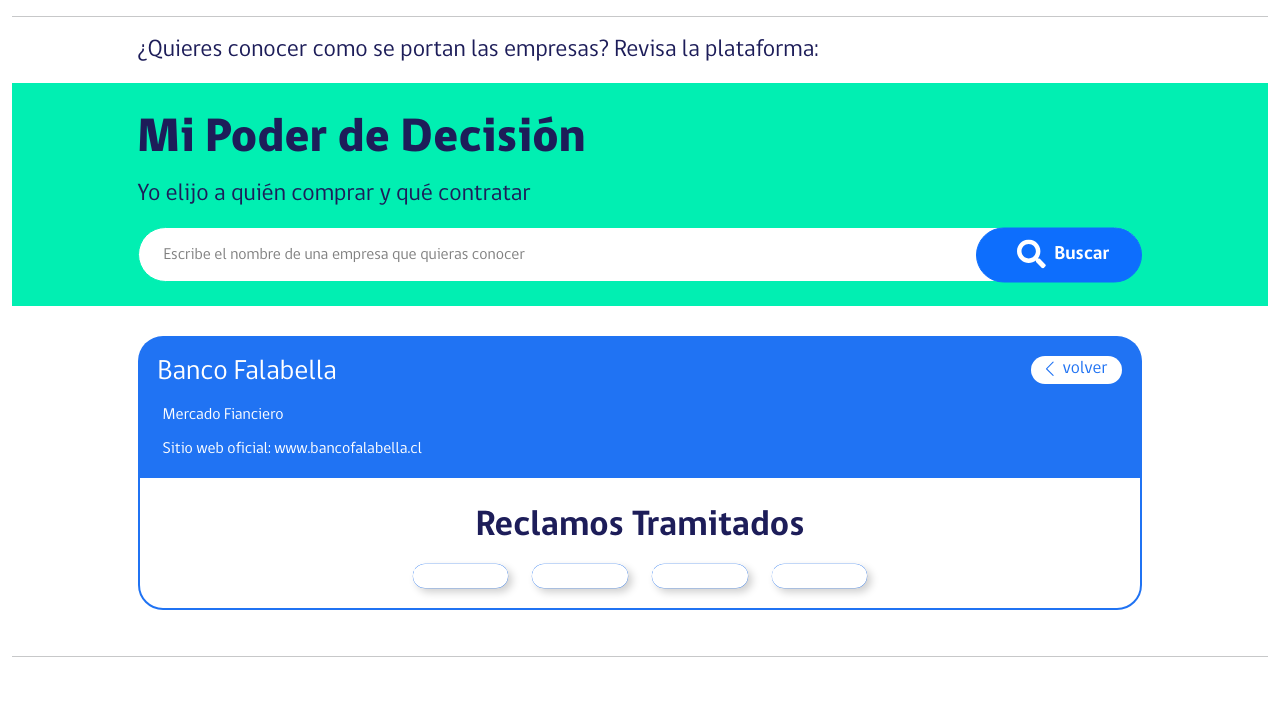
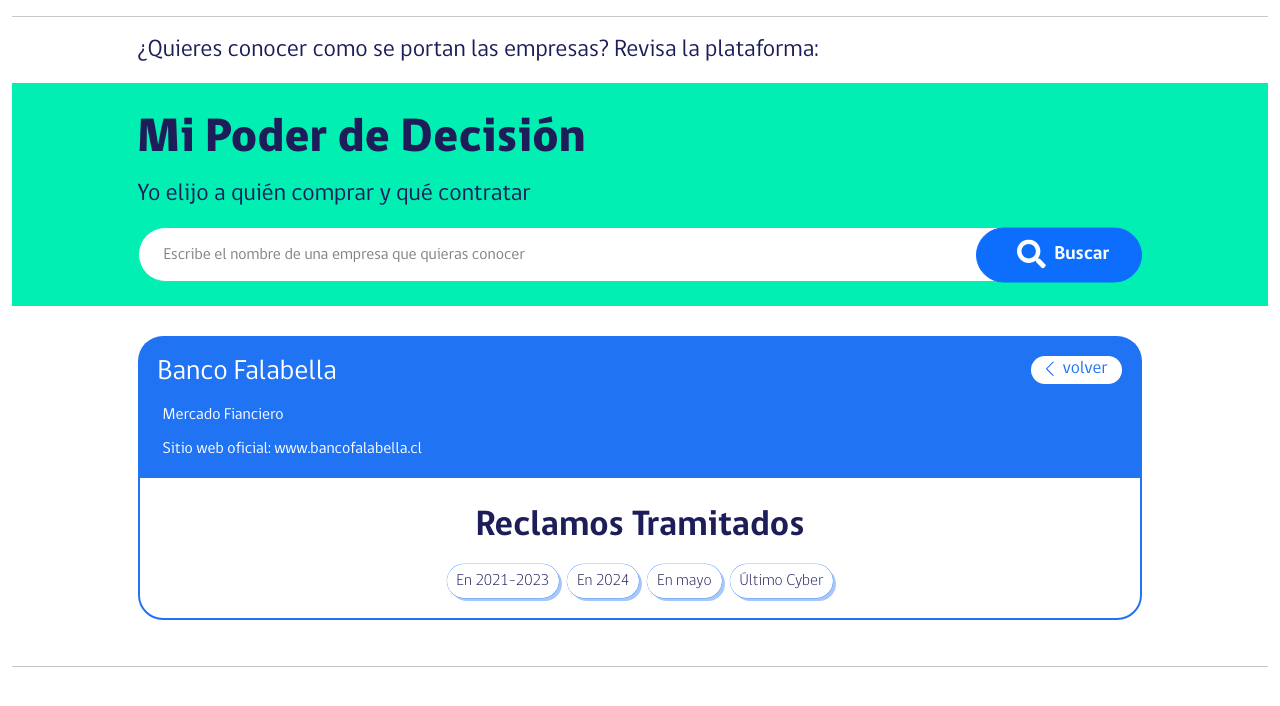
Before and after one commit to JorgeObreque/colabora, a React (Vite) app in the folder app/: page /company in a window 1280 px wide. Shown: the top 706 px of the page. Built offline with nearby package versions, Linux system fonts and the light colour scheme.

Commit message:
style: felxbox usage in Filters

```diff
--- a/app/src/components/Company/Company.jsx
+++ b/app/src/components/Company/Company.jsx
@@ -14,13 +14,11 @@
             </div>
             <div className="body text-center">
                 <h4 className="my-4">Reclamos Tramitados</h4>
-                <div className="d-flex justify-content-center">
-                    <div className="row">
-                        <div className="col-md-3 "><Filter/></div>
-                        <div className="col-md-3 "><Filter/></div>
-                        <div className="col-md-3 "><Filter/></div>
-                        <div className="col-md-3 "><Filter/></div>
-                    </div>
+                <div className=" d-flex justify-content-center flex-wrap gap-2">
+                    <div className="d-flex"><Filter><span>En 2021-2023</span></Filter></div>
+                    <div className="d-flex"><Filter><span>En 2024</span></Filter></div>
+                    <div className="d-flex"><Filter><span>En mayo</span></Filter></div>
+                    <div className="d-flex"><Filter><span>Último Cyber</span></Filter></div>
                 </div>
             </div>
         </div>
--- a/app/src/components/Filter/Filter.css
+++ b/app/src/components/Filter/Filter.css
@@ -1,9 +1,9 @@
 .filter-main{
-    /* border: 1px solid #2073F3; */
+    font-family: 'gobCL';
+    font-weight: 300;
     box-shadow: 0 0 0 0.2px #2073F3,
-    4px 4px 8px rgba(0, 0, 0, 0.2);
+    3px 3px 0px rgba(32, 115, 243, 0.4);
     border-radius: 25px;
-    color: #FFFFFF;
-    padding: 0;
-    margin: 0;
+    padding: 5px 10px 5px 10px !important;
+    margin: 0 !important;
 }
--- a/app/src/components/Filter/Filter.jsx
+++ b/app/src/components/Filter/Filter.jsx
@@ -1,12 +1,27 @@
 import React,{useEffect,useState} from "react";
 import './Filter.css';
 
-const Filter = () => {
+const Filter = ({children,styles}) => {
 
+    console.log("children",children)
+    const defaultStyles = {
+        fontFamily: "'gobCL'",
+        fontWeight: 300,
+        boxShadow: "0 0 0 0.2px #2073F3, 3px 3px 0px rgba(32, 115, 243, 0.4)",
+        borderRadius: "25px",
+        color: "#1D1D59",
+        margin: 0,
+        whiteSpace: "nowrap",
+        ...styles,
+      };
     return(
-        <div className="filter-main">
-            En 2021-2023
-        </div>
+        <>
+            <div style={defaultStyles} className="filter-main d-inline p-0 m-0">
+                {children}
+            </div>
+        </>
+
+
     );
 }
 
--- a/app/src/components/Search/Search.jsx
+++ b/app/src/components/Search/Search.jsx
@@ -28,15 +28,22 @@
 
     const handleChange = (selected) => {
         setSelectedOptions(selected);
+
     };
 
+
     const handleInputChange = (value) => {
-        setInputValue(value);
+        if(selectedOptions.length < 1){ // Este es un parche para no escoger mas de una opcion en modo multi. (Utilizado sólo por el estilo del diseño.)
+            setInputValue(value);
 
-        if (value.trim().length > 0) {
-            setMenuIsOpen(true);
-        } else {
-            setMenuIsOpen(false);
+            if (value.trim().length > 0) {
+                setMenuIsOpen(true);
+            } else {
+                setMenuIsOpen(false);
+            }
+        }
+        else{
+            return;
         }
     };
 
@@ -52,11 +59,12 @@
                 <div className="position-relative">
                     <Select
                             options={options}
-                            isMulti
                             value={selectedOptions}
                             onChange={handleChange}
                             placeholder="Escribe el nombre de una empresa que quieras conocer"
                             isSearchable={true}
+                            isClearable={false}
+                            isMulti // utilicé modo multi porque fue la única manera de posicionar la "x" al lado de la opcion.
                             components={animatedComponents}
                             styles={customStyles}
                             isDisabled={isDisabled}
```
Also changed, not shown: app/src/index.css (line endings or trailing spaces).
